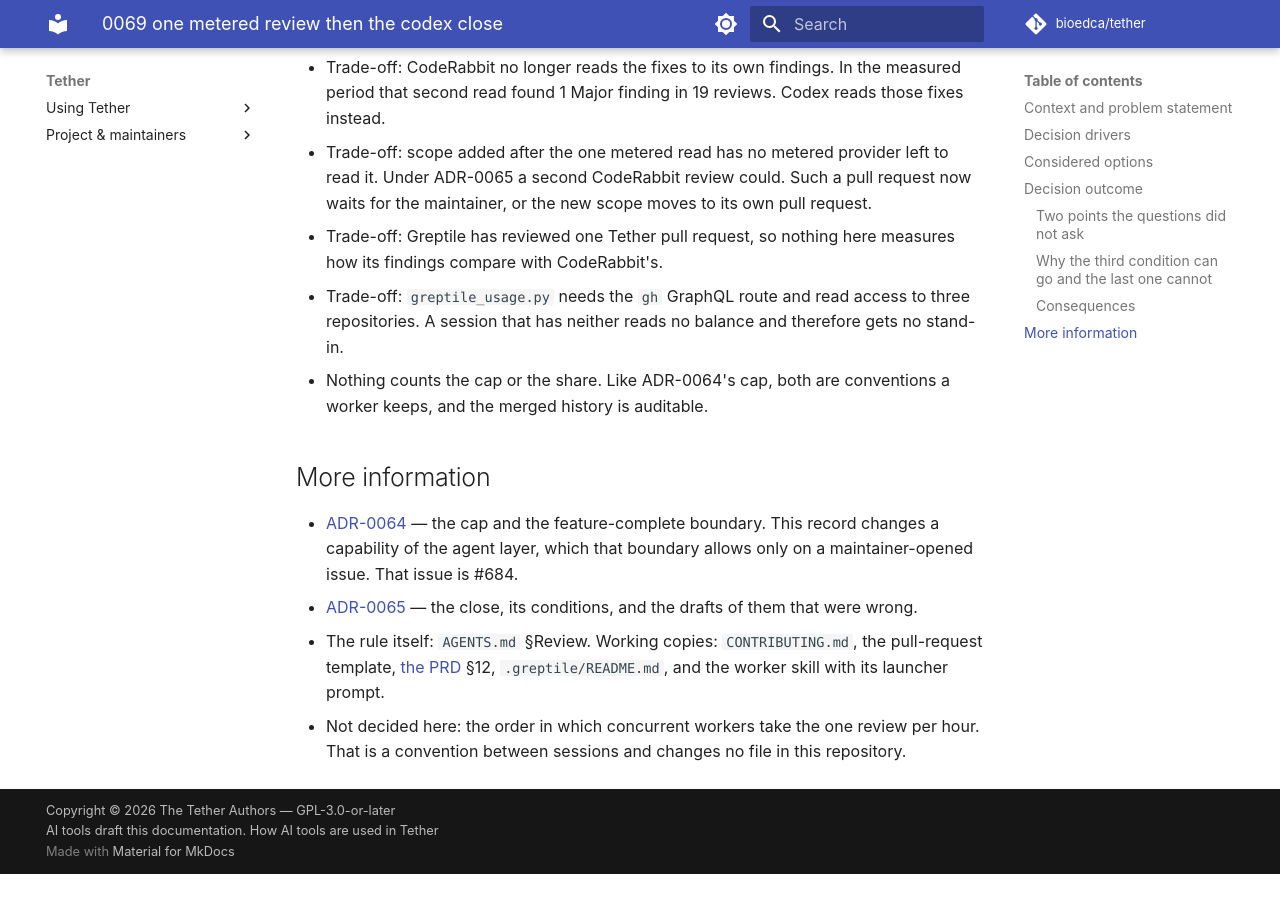
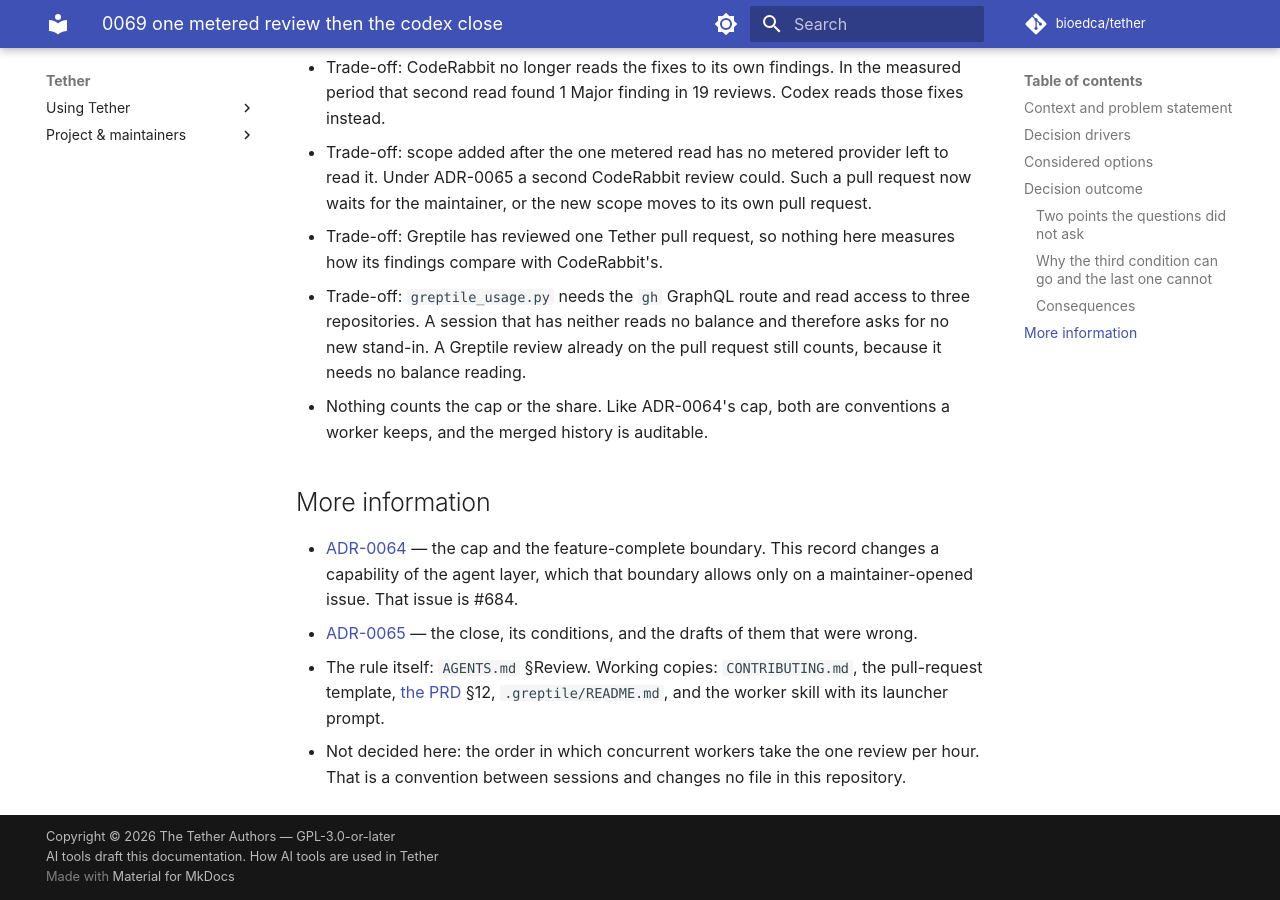
Before and after one commit to bioedca/tether, an MkDocs documentation site: the page built from docs/adr/0069-one-metered-review-then-the-codex-close.md, in a window 1280 px wide and 900 px high, scrolled down 4050 px. Built offline with MkDocs 1.6.1 and Material for MkDocs 9.7.7, drawn with Linux system fonts in a browser that asks for light colours; comment, search, counter and statistics services are not loaded; the version menu is left out; before the commit the page ends 4924 px from its top, so only the background shows below that.

Commit message:
docs(agents): record a Greptile balance only for a new stand-in review (#684)
The template asked for a balance reading for every stand-in. The rule asks for it only
when a new Greptile review is asked: a review already on the pull request stands in with
no balance reading. ADR-0069 said that a session that reads no balance gets no stand-in;
it asks for no new one.

Answers the CodeRabbit finding on .github/pull_request_template.md line 38 (review
5853346027, read cab3ac6950f05e531e857d5a893f9094cc1557fa).

```diff
--- a/docs/adr/0069-one-metered-review-then-the-codex-close.md
+++ b/docs/adr/0069-one-metered-review-then-the-codex-close.md
@@ -144,7 +144,9 @@ available to read it. Such scope belongs in its own pull request.
 - Trade-off: Greptile has reviewed one Tether pull request, so nothing here measures how its
   findings compare with CodeRabbit's.
 - Trade-off: `greptile_usage.py` needs the `gh` GraphQL route and read access to three
-  repositories. A session that has neither reads no balance and therefore gets no stand-in.
+  repositories. A session that has neither reads no balance and therefore asks for no new
+  stand-in. A Greptile review already on the pull request still counts, because it needs no
+  balance reading.
 - Nothing counts the cap or the share. Like ADR-0064's cap, both are conventions a worker keeps,
   and the merged history is auditable.
 
```
Also changed, not shown: .github/pull_request_template.md.
